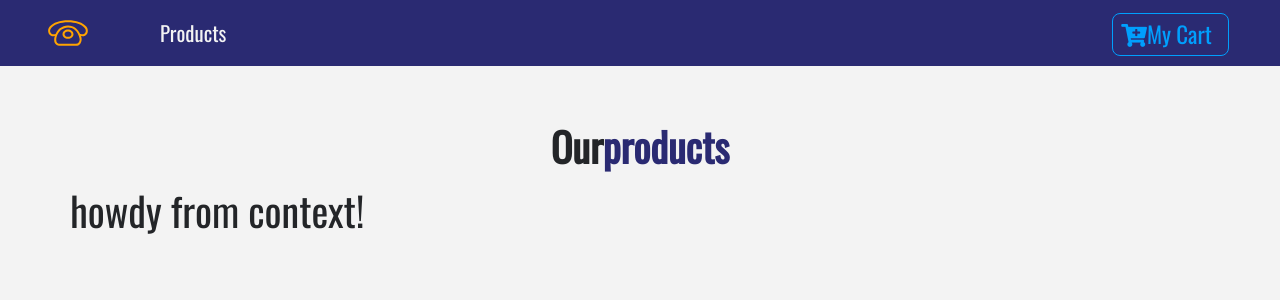
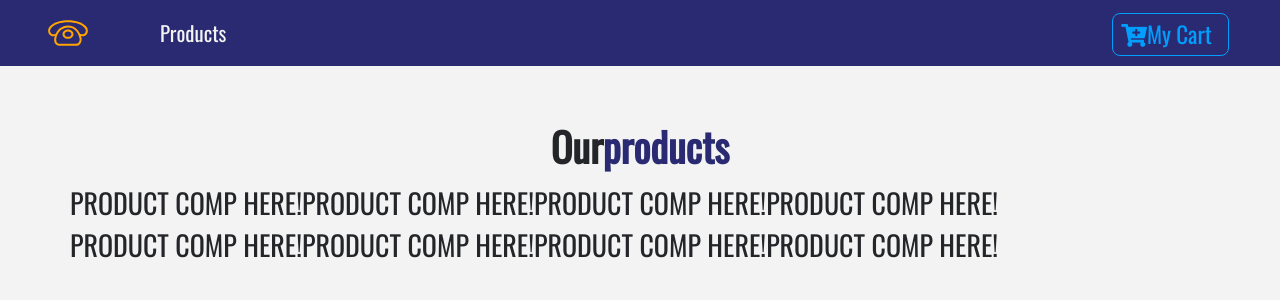
Before and after one commit to drmartirosian/emarket2, a React (Create React App) app: page / in a window 1280 px wide. Shown: the top 300 px of the page. Built offline with nearby package versions, Linux system fonts and the light colour scheme.

Commit message:
Displaying 8 objects, still need to expose objects

```diff
--- a/src/components/ProductList.js
+++ b/src/components/ProductList.js
@@ -8,7 +8,7 @@
         products: storeProducts,
     };
     render() {
-        console.log(this.state.products);
+        // console.log(this.state.products);
             return (
                 <React.Fragment>
                     <div className="py-5">
@@ -16,8 +16,11 @@
                             <Title name="our" title="products" />
                             <div className="row">
                                 <ProductConsumer>
-                                    {(hello)=>{
-                                        return <h1>{hello}</h1>
+                                    {(value)=>{
+                                        // console.log(value)
+                                        return value.products.map( product => {
+                                            return  <Product key={product.id} product={product} />;
+                                        } )
                                     }}
                                 </ProductConsumer>
                             </div>
--- a/src/context.js
+++ b/src/context.js
@@ -1,13 +1,27 @@
 import React, { Component } from 'react'
-
+import { storeProducts, detailProduct } from './data'
 const ProductContext = React.createContext();
 //Provider
 //Consumer
 
 class ProductProvider extends Component {
+    state = {
+        products: storeProducts,
+        detailProduct:detailProduct,
+    }
+    handleDetail = () => {
+        console.log('handleDetail fired (context.js)')
+    }
+    addToCart = () => {
+        console.log('addToCart fired (context.js)')
+    }
     render() {
         return (
-            <ProductContext.Provider value="howdy from context!">
+            <ProductContext.Provider value={{
+                ...this.state,
+                handleDetail: this.handleDetail,
+                addToCart: this.addToCart,
+            }}>
                 {this.props.children}
             </ProductContext.Provider>
         )
```
